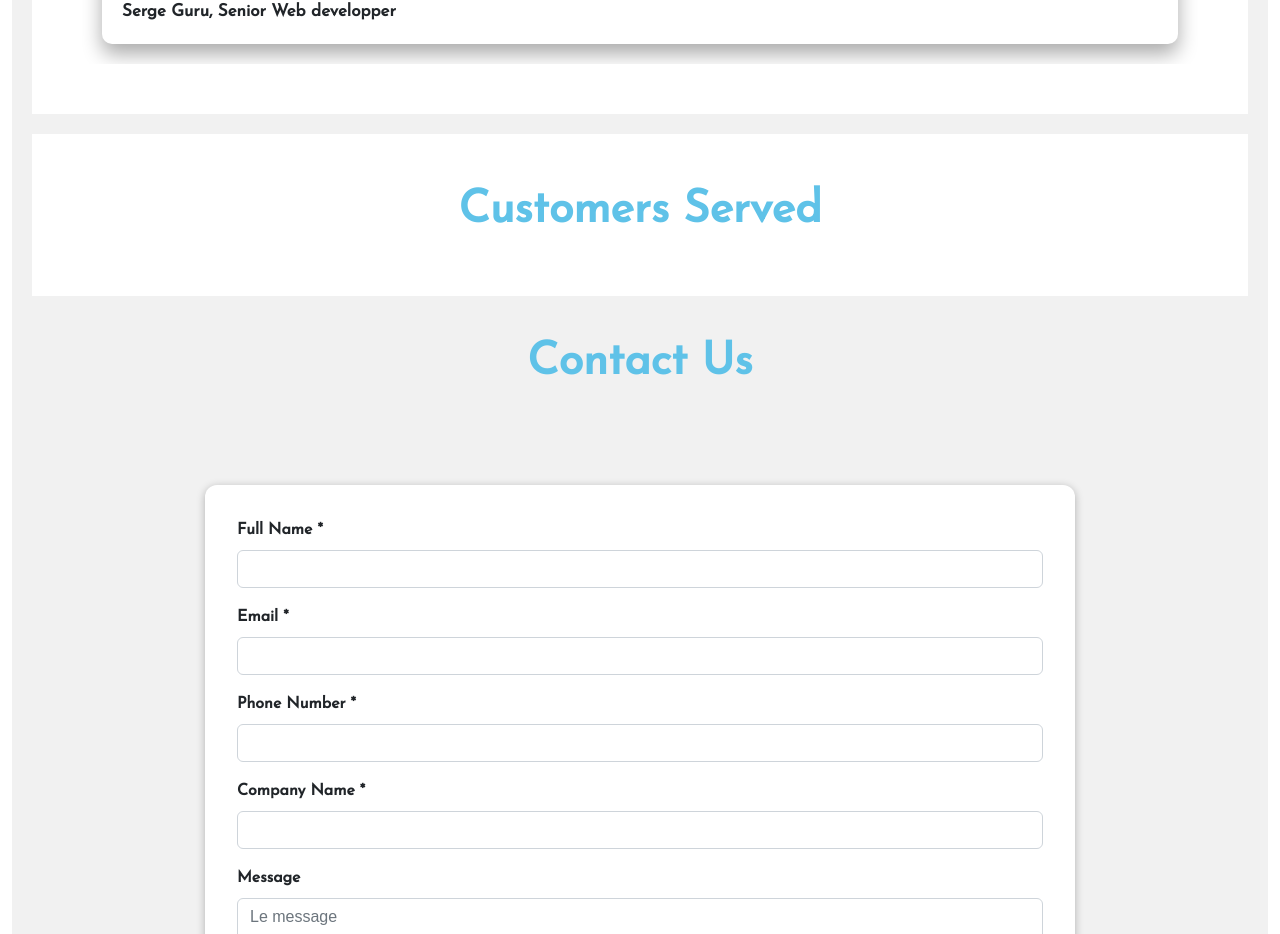
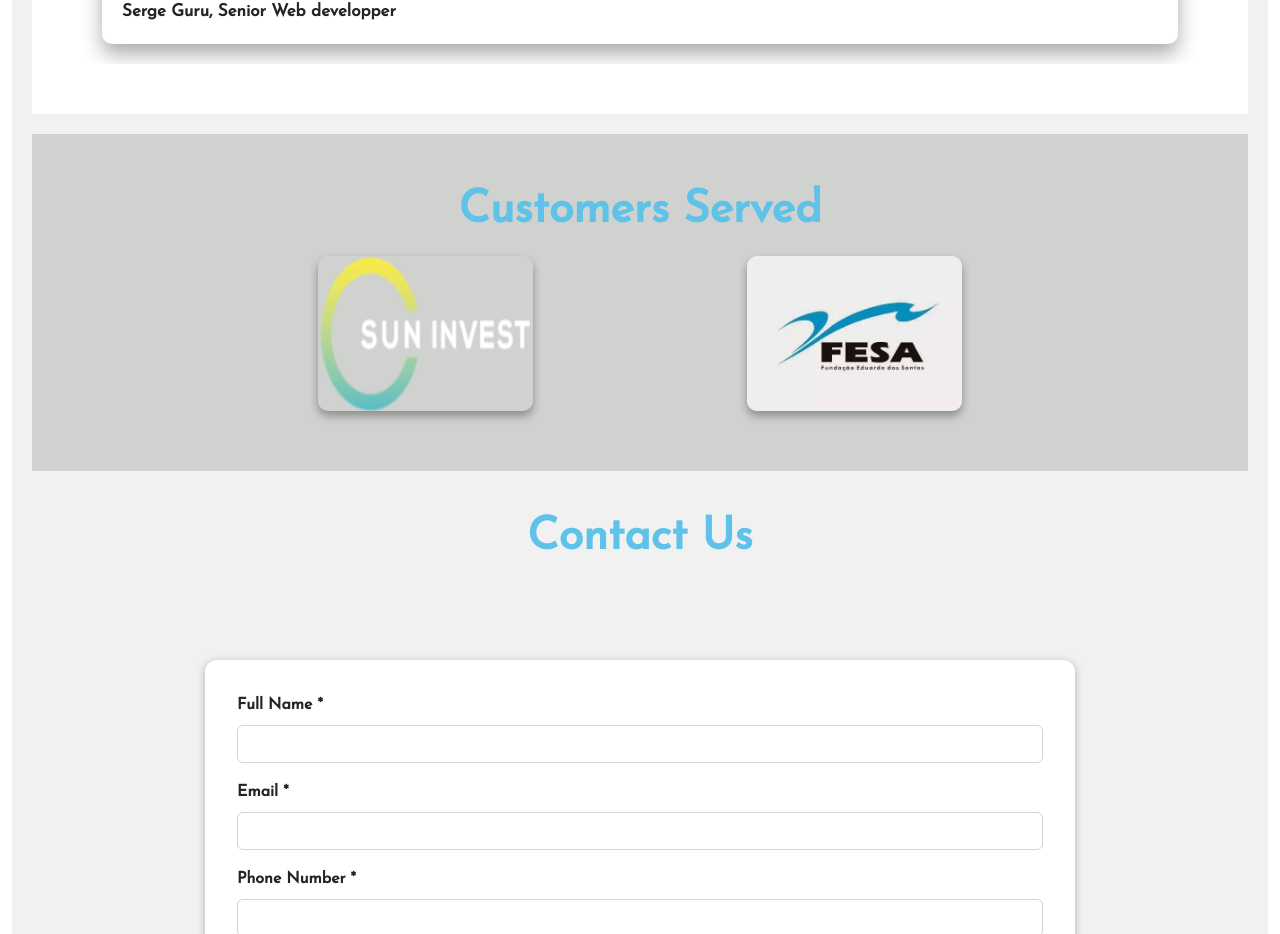
Before and after one commit to iamsergeo22/consult_project, a Vue app: page / in a window 1280 px wide. Shown: the part 2233-3167 px from the top of the page. Built offline with nearby package versions, Linux system fonts and the light colour scheme.

Commit message:
new-update

```diff
--- a/src/views/HomeView.vue
+++ b/src/views/HomeView.vue
@@ -70,8 +70,14 @@
     </section>
 
     <section class="paternship">
-      <h3>Customers Served
-      </h3>
+      <h3>Customers Served</h3>
+
+      <div class="container">
+        <div class="logo">
+          <img src="../assets/suninvest.png" class="image" width="20%" alt="">
+          <img src="../assets/fesa.jpg" class="image" width="20%" alt="">
+        </div>
+      </div>
 
     </section>
 
@@ -110,6 +116,12 @@
     margin: 10px;
     padding: 50px;
   }
+  .logo {
+    display: flex;
+    justify-content: space-evenly;
+    padding: 10px;
+
+  }
 
   .service {
     margin: 20px;
@@ -121,7 +133,7 @@
   .paternship {
     margin: 20px;
     padding: 50px;
-    background-color: white;
+    background-color: #CFD2CF;
 
     h3 {
       text-align: center;
```
